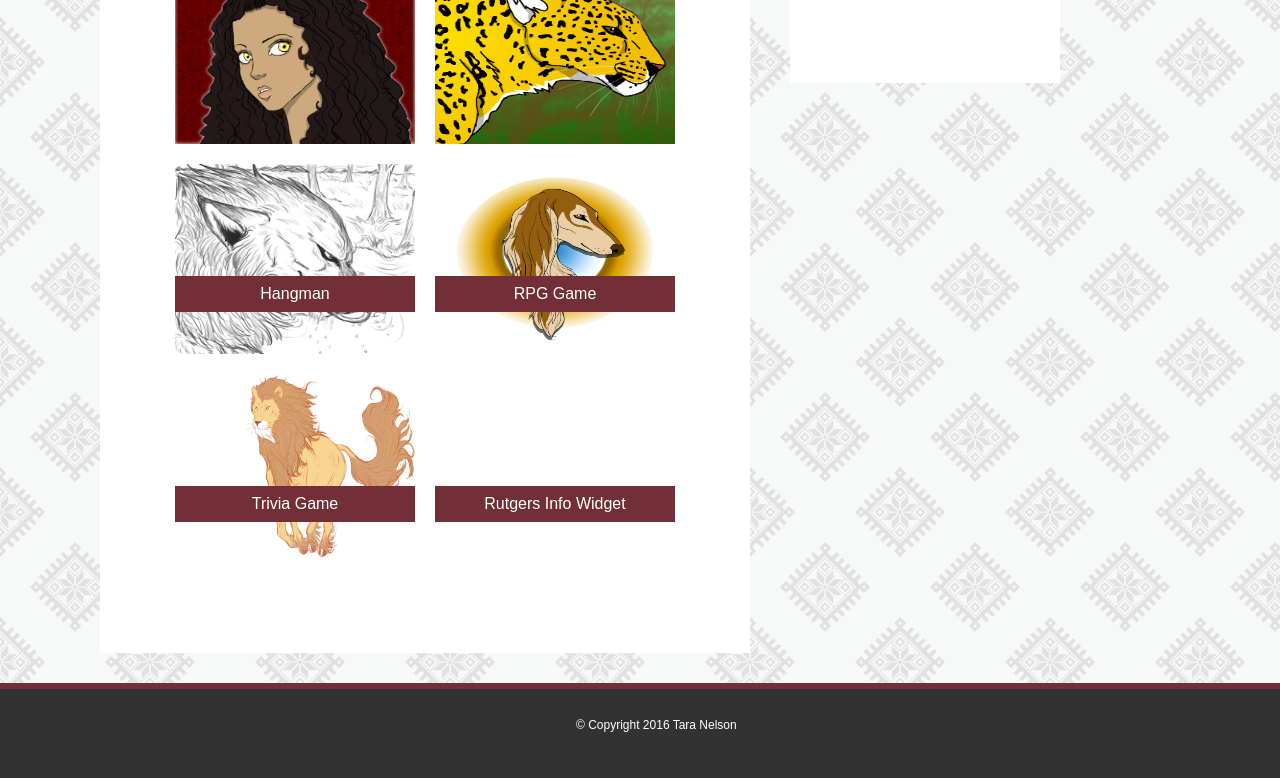
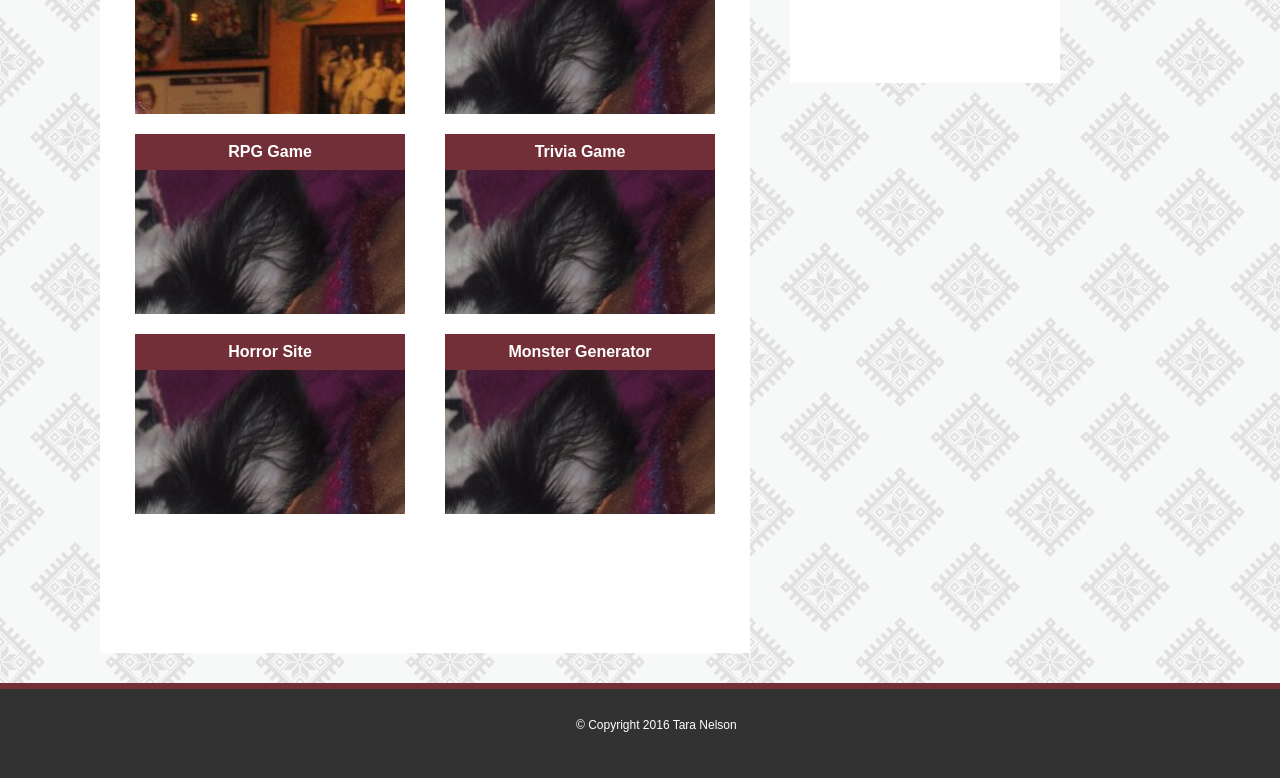
Before and after one commit to Saluki-scribe/Basic-Portfolio, a plain HTML site: page portfolio.html in a window 1280 px wide. Shown: the part 238-1016 px from the top of the page. Drawn offline with Linux system fonts and the light colour scheme.

Commit message:
Recreated static banners for portfolio images so they don't move around when browser size adjusted.

```diff
--- a/assets/css/style.css
+++ b/assets/style.css
@@ -1,5 +1,5 @@
 body {
-    background-image: url("../images/eight_horns.png");
+    background-image: url("images/eight_horns.png");
 }
 
 /*Fonts*/
@@ -121,15 +121,6 @@ header {
 
 /*ABOUT Main Content Section*/
 
-.main-content-portfolio {
-    background-color: white;
-    width: 650px;
-    height: 800px;
-    margin: 13px 13px 30px 100px;
-    float: left;
-    clear: both;
-}
-
 #profile-picture {
     height: 200px;
     width: 220px;
@@ -147,6 +138,82 @@ header {
 }
 
 /*PORTFOLIO Main Content Section*/
+.main-content-portfolio {
+    background-color: white;
+    width: 650px;
+    height: 800px;
+    margin: 13px 13px 30px 100px;
+    float: left;
+    clear: both;
+}
+
+.portfolio-container {
+    height: 650px;
+    width: 600px;
+    margin: auto;
+}
+
+.portfolio-container p {
+    display: block;
+    width: 250px;
+    text-align: center;
+    background-color: #722f37;
+    padding: 10px;
+    color: white;
+    font-weight: bold;
+}
+
+#cyoa-pic {
+    height: 180px;
+    width: 270px;
+    background: url(images/me_princess.jpg)100% 0 no-repeat;
+    margin: 10px;
+    float: left;
+}
+
+#hanged-pic {
+    height: 180px;
+    width: 270px;
+    background: url(images/demon_cookie.jpg)100% 0 no-repeat;
+    margin: 10px;
+    float: right;
+}
+
+#rpg-pic {
+    height: 180px;
+    width: 270px;
+    background: url(images/demon_cookie.jpg)100% 0 no-repeat;
+    margin: 10px;
+    float: left;
+}
+
+#trivia-pic {
+    height: 180px;
+    width: 270px;
+    background: url(images/demon_cookie.jpg)100% 0 no-repeat;
+    margin: 10px;
+    float: right;
+}
+
+#horror-pic {
+    height: 180px;
+    width: 270px;
+    background: url(images/demon_cookie.jpg)100% 0 no-repeat;
+    margin: 10px;
+    float: left;
+}
+
+#monster-pic {
+    height: 180px;
+    width: 270px;
+    background: url(images/demon_cookie.jpg)100% 0 no-repeat;
+    margin: 10px;
+    float: right;
+}
+
+/* ORIGINAL PORTFOLIO CSS
+
+
 
 .portfolio-align {
     margin: 40px;
@@ -167,7 +234,6 @@ header {
     color: white;
     background-color: #722f37;
 }
-
 
 #text-block-1 {
     position: absolute;
@@ -194,7 +260,7 @@ header {
     left: 175px;
     bottom: -170px;
 }
-
+*/
 /*CONTACT Main Content Section*/
 
 input[type=text], select, textarea {
--- a/portfolio.html
+++ b/portfolio.html
@@ -6,8 +6,8 @@
     <meta http-equiv="X-UA-Compatible" content="ie=edge">
     <title>Tara's Portfolio</title>
 
-    <link rel="stylesheet" type="text/css" href="assets/css/reset.css" />
-    <link rel="stylesheet" type="text/css" href="assets/css/style.css"/>
+    <link rel="stylesheet" type="text/css" href="assets/reset.css" />
+    <link rel="stylesheet" type="text/css" href="assets/style.css"/>
 </head>
 <body>
 
@@ -33,7 +33,29 @@
             <div class="centered">
                 <h2>Portfolio</h2>
                 <div id="main-content-line"></div>
-                <div class="portfolio-align">
+
+                <div class="portfolio-container">
+                    <div id="cyoa-pic">
+                        <p>CYOA Game</p>
+                    </div>
+                    <div id="hanged-pic">
+                        <p>Hangedman</p>
+                    </div>
+                    <div id="rpg-pic">
+                        <p>RPG Game</p>
+                    </div>
+                    <div id="trivia-pic">
+                        <p>Trivia Game</p>
+                    </div>
+                    <div id="horror-pic">
+                        <p>Horror Site</p>
+                    </div>
+                    <div id="monster-pic">
+                        <p>Monster Generator</p>
+                    </div>
+                </div>
+
+                <!--<div class="portfolio-align">
                         <a href="#" target="_blank"><img src="assets/images/portfolio_chiyo.png" class="icon-item" height ="50" width="50"/></a
                             >
                         <a href="#" target="_blank"><img src="assets/images/portfolio_leopard.png" class="icon-item" height ="50" width="50"/></a>
@@ -48,7 +70,7 @@
                                 <p id="text-block-4">Rutgers Info Widget</p>
                                 <p id="text-block-5">Rock Paper Scissors</p>
                         </div>
-                </div>
+                </div> -->
             </div>
         </div>
 
```
Also changed, not shown: contact.html (+2 -2 lines), index.html (+2 -2 lines), assets/reset.css (renamed from assets/css/reset.css).
